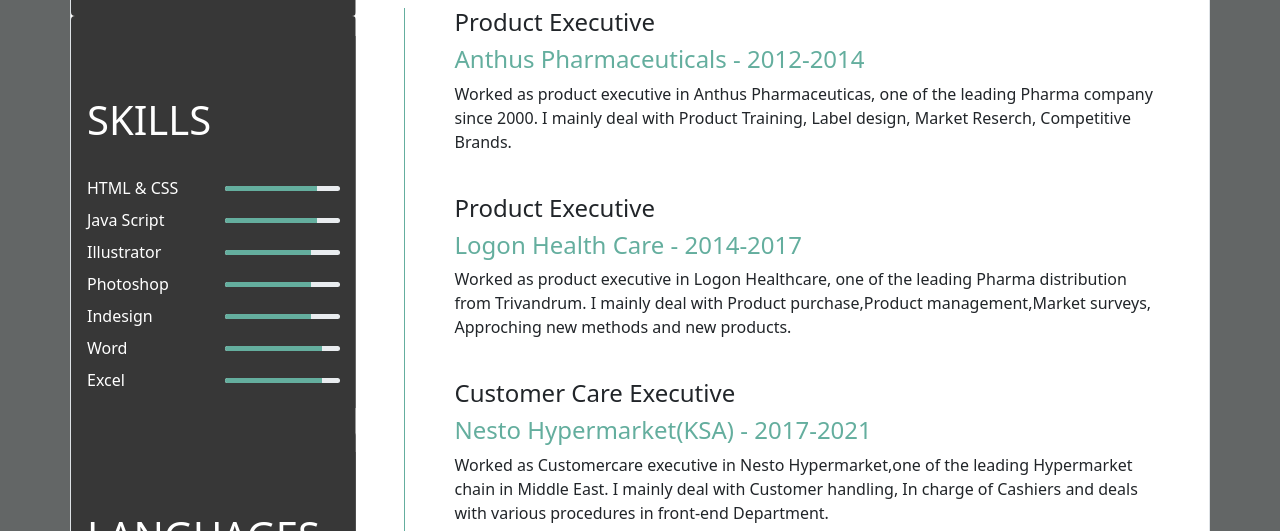
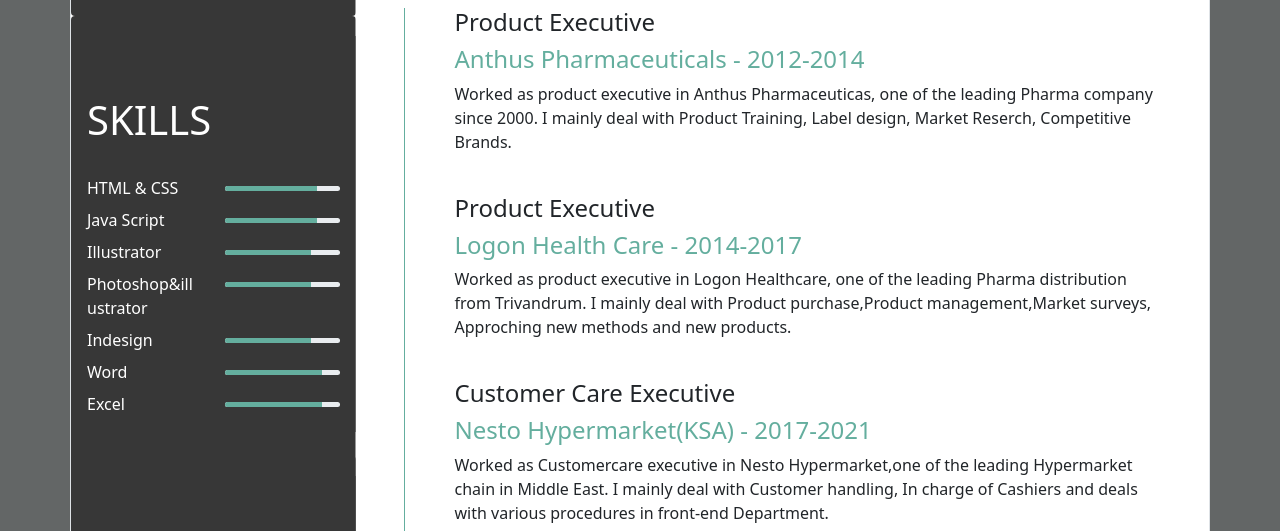
Before and after one commit to shankhalam/Bio, a plain HTML site: page index.html in a window 1280 px wide. Shown: the part 569-1100 px from the top of the page. Drawn offline with nearby package versions, Linux system fonts and the light colour scheme.

Commit message:
line edit

```diff
--- a/index.html
+++ b/index.html
@@ -304,7 +304,7 @@ h3{
                                 </div>
                             </div>
                             <div class="row mb-2">
-                                <div class="col-md-6 fs-6">Photoshop</div>
+                                <div class="col-md-6 fs-6">Photoshop&illustrator</div>
                                 <div class="col-md-6 fs-6"><div class="progress">
                                     <div class="progress-bar" role="progressbar" style="width: 75%;" aria-valuenow="75" aria-valuemin="0" aria-valuemax="100"></div>
                                   </div>
```
